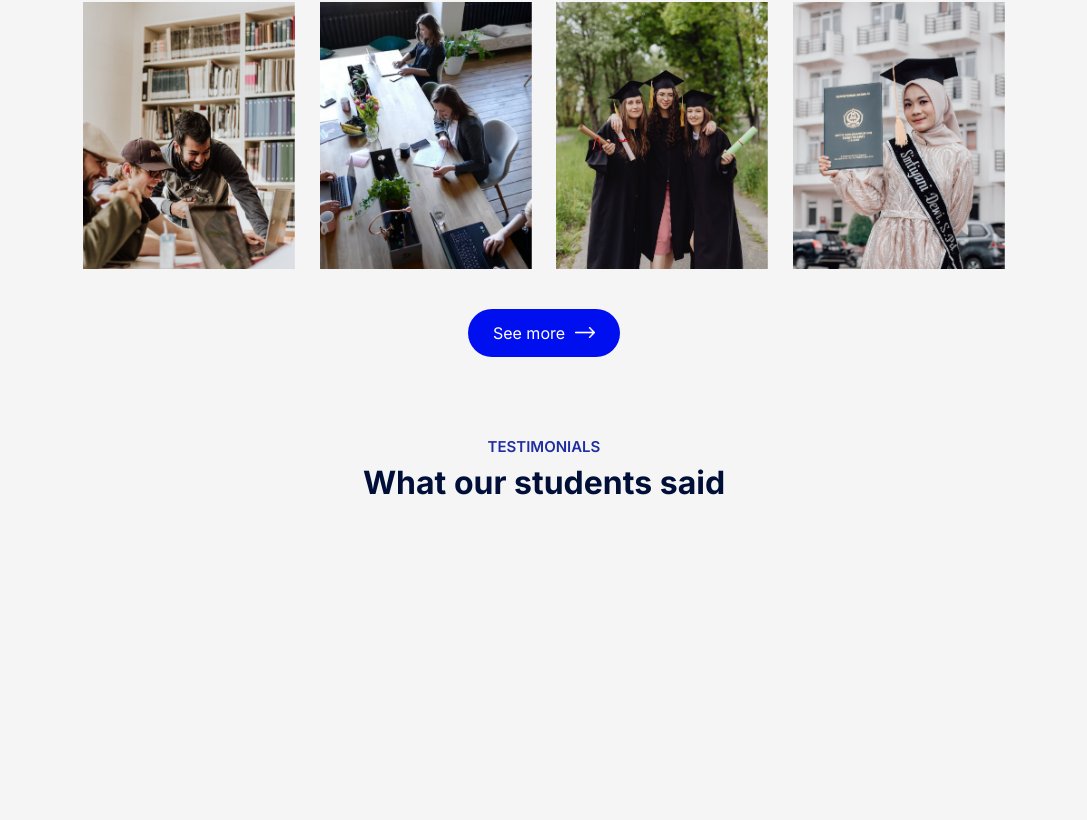
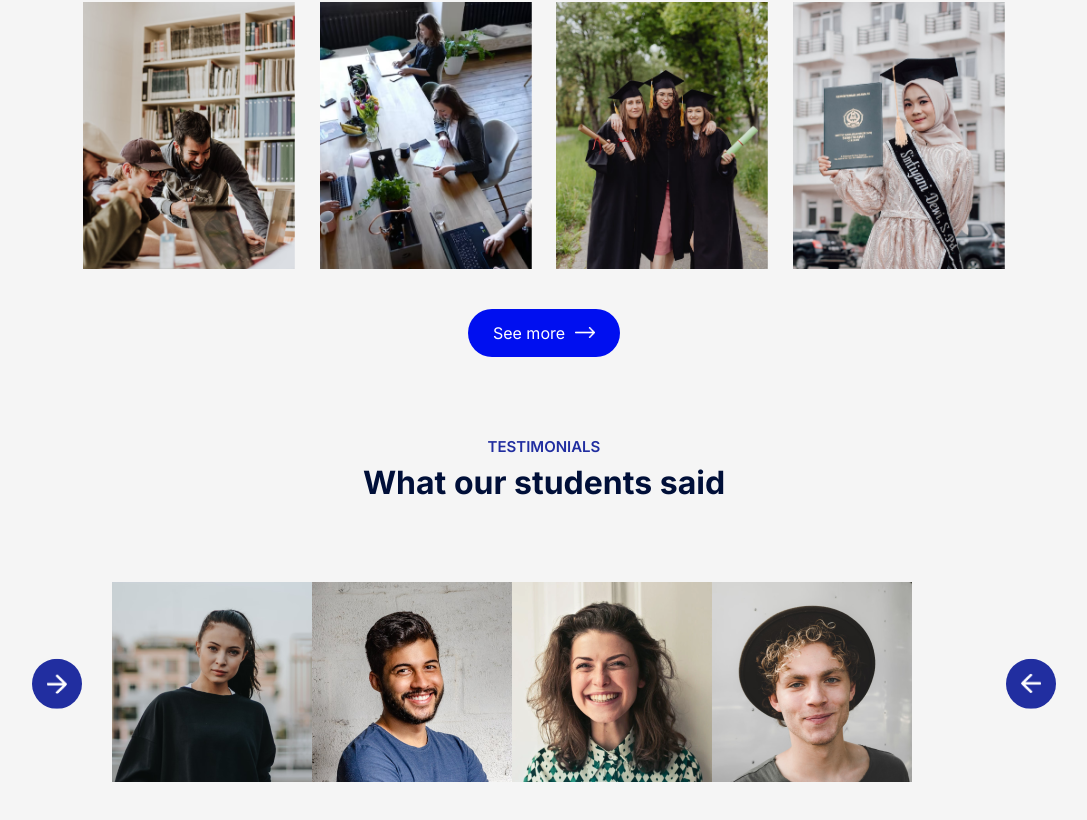
Before and after one commit to Developerfiyin/edusity-webpage, a React (Vite) app: page / in a window 1280 px wide. Shown: the part 2064-2884 px from the top of the page, without its empty margins (96-1183 px from the left). Before the commit the page ends 2596 px from the top, so only its background shows below. Built offline with nearby package versions, Linux system fonts and the light colour scheme.

Commit message:
styled testimonials

```diff
--- a/src/Components/Testimonials/testimonials.css
+++ b/src/Components/Testimonials/testimonials.css
@@ -0,0 +1,21 @@
+.testimonials {
+  margin: 80px auto;
+  padding: 0 80px;
+  position: relative;
+}
+.next-btn,
+.back-icon {
+  position: absolute;
+  top: 50%;
+  right: 0;
+  transform: translateY(-50%);
+  padding: 15px;
+  width: 50px;
+  border-radius: 50%;
+  cursor: pointer;
+  background: #212ea0;
+}
+.next-btn {
+  right: auto;
+  left: 0;
+}
--- a/src/Components/Testimonials/testimonials.jsx
+++ b/src/Components/Testimonials/testimonials.jsx
@@ -1,6 +1,23 @@
 import "./testimonials.css";
+import nexticon from "../../assets/next-icon.png";
+import backicon from "../../assets/back-icon.png";
+import user1 from "../../assets/user-1.png";
+import user2 from "../../assets/user-2.png";
+import user3 from "../../assets/user-3.png";
+import user4 from "../../assets/user-4.png";
 
 const Testimonials = () => {
-  return <div></div>;
+  return (
+    <div className="testimonials">
+      <img src={nexticon} alt="The back icon" className="next-btn" />
+      <img src={backicon} alt="the next icon" className="back-icon" />
+      <div className="img-slider">
+        <img src={user1} alt="The user 1 image" />
+        <img src={user2} alt="The user 2 image " />
+        <img src={user3} alt="The user 3 image" />
+        <img src={user4} alt="The user 4 image" />
+      </div>
+    </div>
+  );
 };
 export default Testimonials;
```
